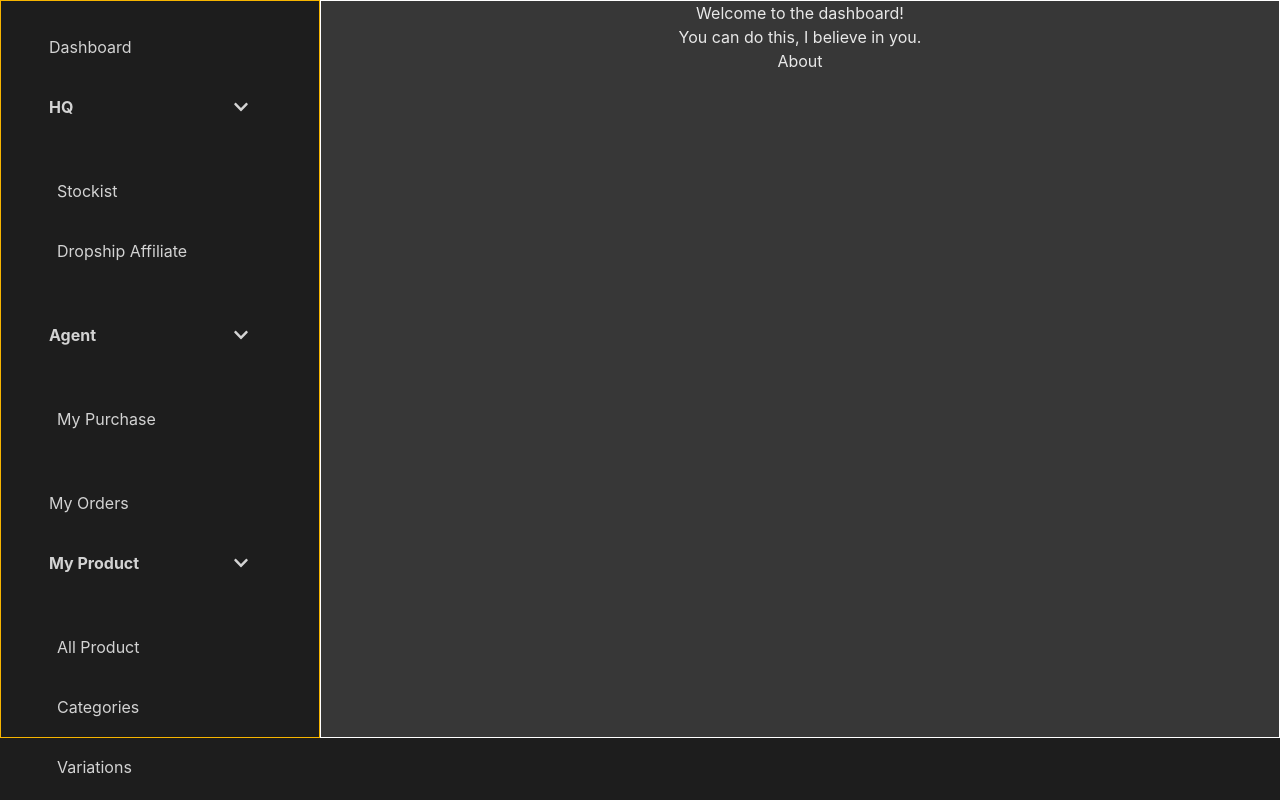
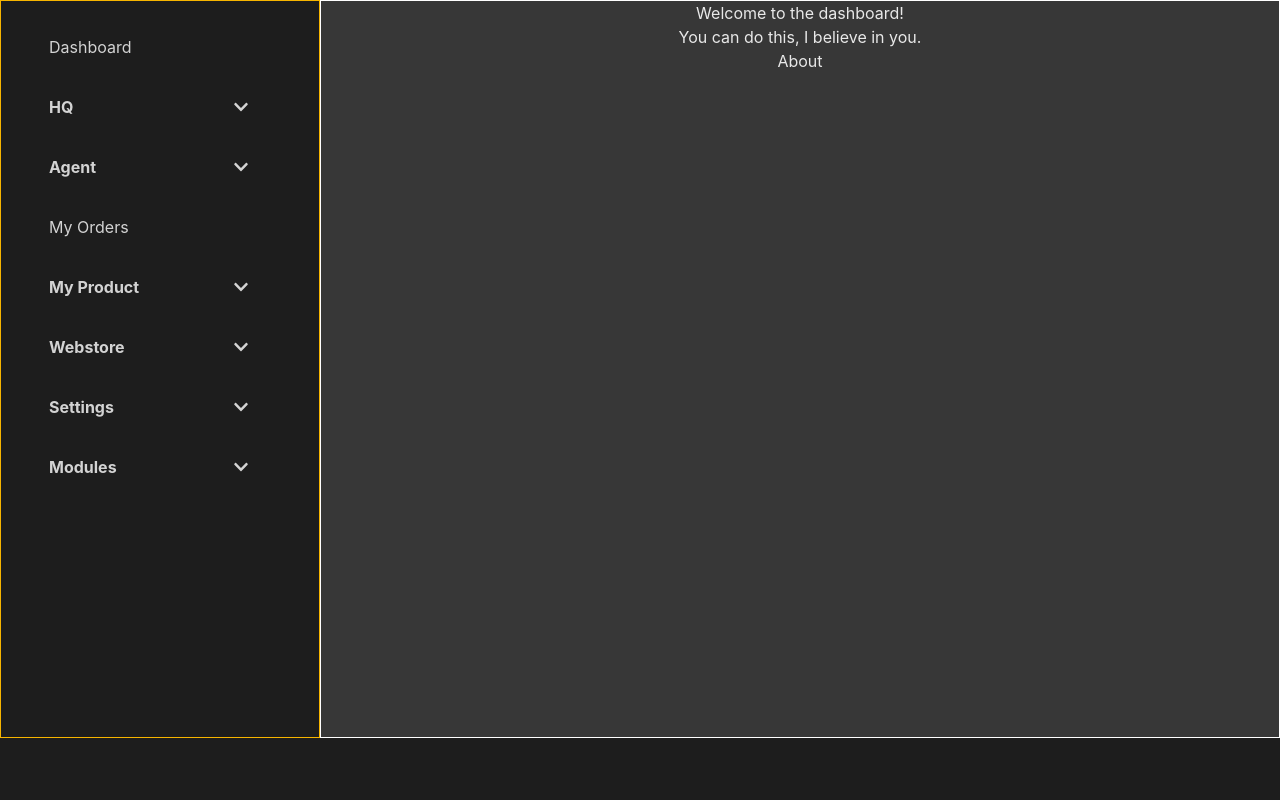
Before and after one commit to ImBIOS/avana-frontend-test, a React (Create React App) app: page / in a window 1280 px wide. Shown: the top 800 px of the page. Built offline with nearby package versions, Linux system fonts and the light colour scheme.

Commit message:
hide the child menu by default

```diff
--- a/src/components/sidebar/SidebarMapping.js
+++ b/src/components/sidebar/SidebarMapping.js
@@ -22,7 +22,7 @@ export default function SidebarMapping({ data }) {
 
             {item.childs && (
               <>
-                <div className="rounded p-2">
+                <div className="rounded p-2" hidden>
                   {item.childs.map((child) => (
                     <a
                       key={child.id}
```
